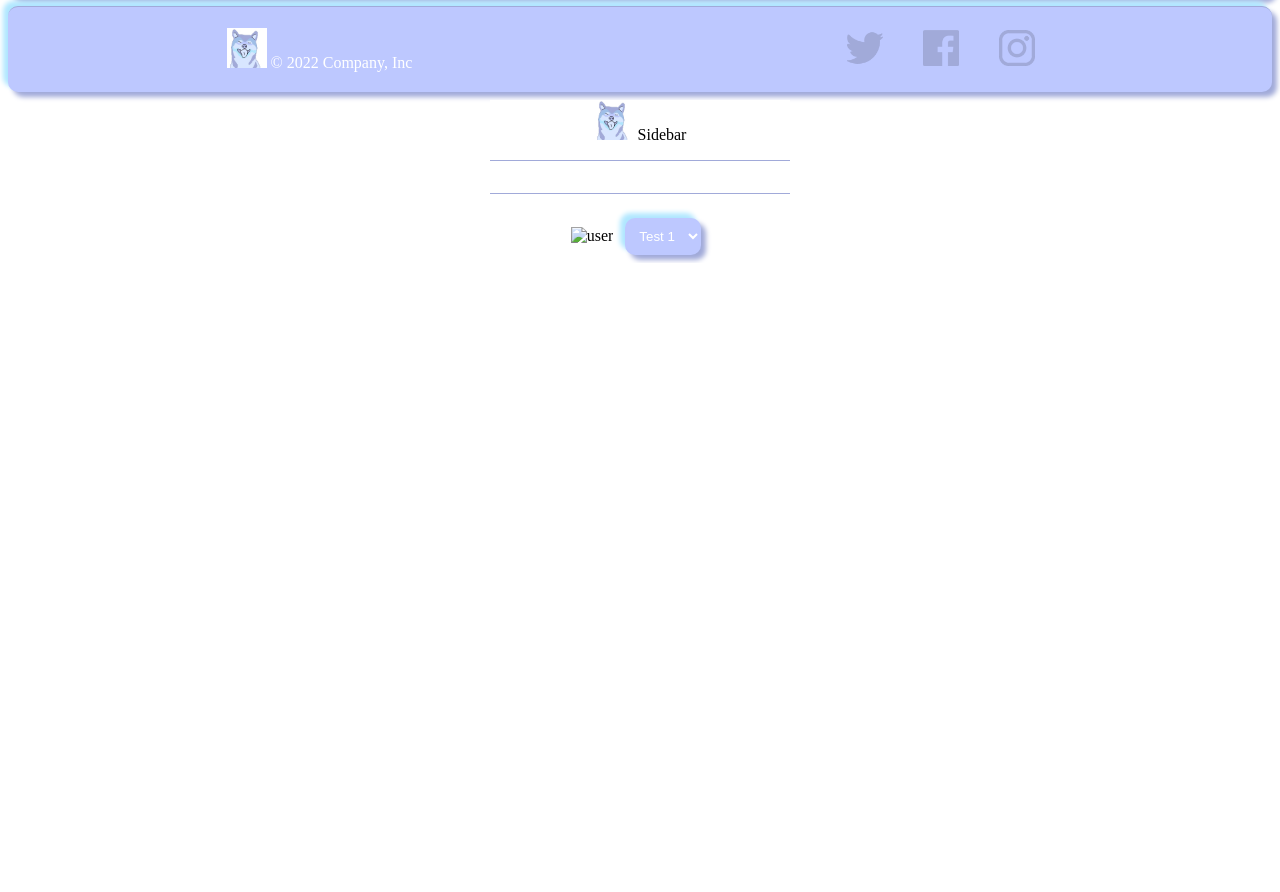
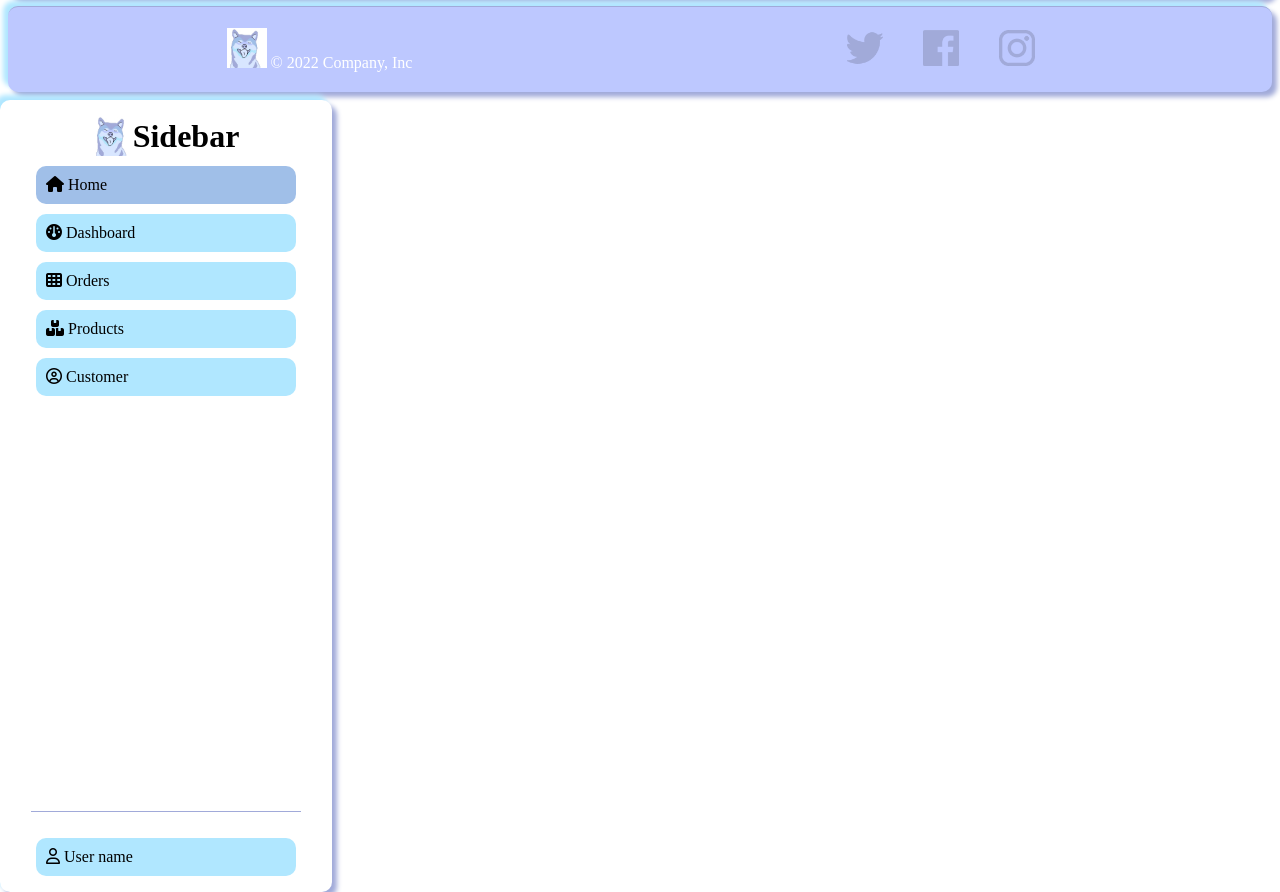
Before and after one commit to valajr/BlueDog, a plain HTML site: page index.html in a window 1280 px wide. Shown: the part 648-1540 px from the top of the page. Before the commit the page ends 911 px from the top, so only its background shows below. Drawn offline with Linux system fonts and the light colour scheme.

Commit message:
improved sidebar, created readme

```diff
--- a/import/style.css
+++ b/import/style.css
@@ -37,7 +37,7 @@ progress.progress {
 }
 
 progress.progress::-webkit-progress-inner-element {
-    box-shadow: var(--secondary-dark);
+    box-shadow: var(--primary-medium-dark);
 }
 
 progress.progress::-webkit-progress-bar {
@@ -54,7 +54,7 @@ progress.progress::-webkit-progress-bar {
 
 progress.progress::-webkit-progress-value {
     border-radius: 5px;
-    background: var(--primary-dark);
+    background: var(--primary-medium-dark);
 }
 
 progress.progress::-moz-progress-bar {
@@ -231,6 +231,14 @@ input[type=file]::-ms-browse:active {
     border-bottom-right-radius: 10px;
 }
 
+.hr {
+    margin: 1rem 0;
+    color: inherit;
+    border: 0;
+    border-top: 1px solid var(--primary-dark);
+    width: 90%;
+}
+
 .header {
     margin: .5rem;
     display: flex;
@@ -265,16 +273,62 @@ input[type=file]::-ms-browse:active {
 }
 
 .sidebar {
+    display: flex;
     width: 300px;
-    display: flex;
+    height: 95vh;
     flex-direction: column;
     background-color: white;
     vertical-align: middle;
+    align-items: center;
+    padding: 1rem;
+    box-shadow: 5px 5px 5px var(--primary-dark),
+                -5px -5px 5px var(--primary-medium-light);
+    border-radius: 10px;
+    margin-left: 0;
 }
 
-.hr {
-    margin: 1rem 0;
-    color: inherit;
-    border: 0;
-    border-top: 1px solid var(--primary-dark);
+.sidebar-logo {
+    display: flex;
+    align-items: center;
+    text-decoration: none;
+    text-align: center;
+    height: 40px;
+    font-weight: 600;
+    font-size: 2rem;
+    vertical-align: middle;
 }
+
+.sidebar-content {
+    width: 100%;
+    list-style: none;
+    display: flex;
+    flex-direction: column;
+    margin-bottom: auto;
+}
+
+.nav-item {
+    align-items: flex-start;
+}
+
+.nav-item, .sidebar-user {
+    padding: 10px;
+    margin-top: 10px;
+    background-color: var(--primary-medium-light);
+    border-radius: 10px;
+    width: 80%;
+}
+
+.nav-item:hover:not(disabled):not(.nav-active), .sidebar-user:hover:not(disabled):not(.nav-active) {
+    background-color: var(--primary-medium);
+    cursor: pointer;
+}
+
+.nav-item:active:not(disabled),  .sidebar-user:active:not(disabled) {
+    background-color: var(--primary-medium-dark);
+    box-shadow: 5px 5px 5px inset var(--primary-dark),
+                -5px -5px 5px inset var(--primary-medium-light);
+}
+
+.nav-active {
+    background-color: var(--primary-medium-dark);
+}
--- a/index.html
+++ b/index.html
@@ -2,8 +2,10 @@
 <html lang="en">
 <head>
     <meta charset="utf-8">
+    <meta name="viewport" content="width=device-width, initial-scale=1">
 
     <link rel="stylesheet" href="import/style.css">
+    <script src="https://kit.fontawesome.com/87083b552b.js" crossorigin="anonymous"></script>
 
     <title>BlueDog Framework</title>
 </head>
@@ -96,19 +98,32 @@
                 <img src="import/images/bluedog.jpeg" width='40' heigth='40' alt="bluedog logo" class="logo">
                 <span>Sidebar</span>
             </div>
+            <ul class="sidebar-content">
+                <li class="nav-item nav-active">
+                    <i class="fa-solid fa-house"></i>
+                    <span>Home</span>
+                </li>
+                <li class="nav-item">
+                    <i class="fa-solid fa-gauge"></i>
+                    <span>Dashboard</span>
+                </li>
+                <li class="nav-item">
+                    <i class="fa-solid fa-table-cells"></i>
+                    <span>Orders</span>
+                </li>
+                <li class="nav-item">
+                    <i class="fa-solid fa-boxes-stacked"></i>
+                    <span>Products</span>
+                </li>
+                <li class="nav-item">
+                    <i class="fa-regular fa-circle-user"></i>
+                    <span>Customer</span>
+                </li>
+            </ul>
             <hr class="hr">
-            <div class="sidebar-content">
-
-            </div>
-            <hr class="hr">
-            <div class="sidebar-dropdown">
-                <img src="#" alt="user">
-                <select name="test-02" class="test">
-                    <option value="name">Test 1</option>
-                    <option value="name">Test 2</option>
-                    <option value="name">Test 3</option>
-                    <option value="name">Test 4</option>
-                </select>
+            <div class="sidebar-user">
+                <i class="fa-regular fa-user"></i>
+                <span>User name</span>
             </div>
         </div>
     </form>
```
Also changed, not shown: 1 other file.
